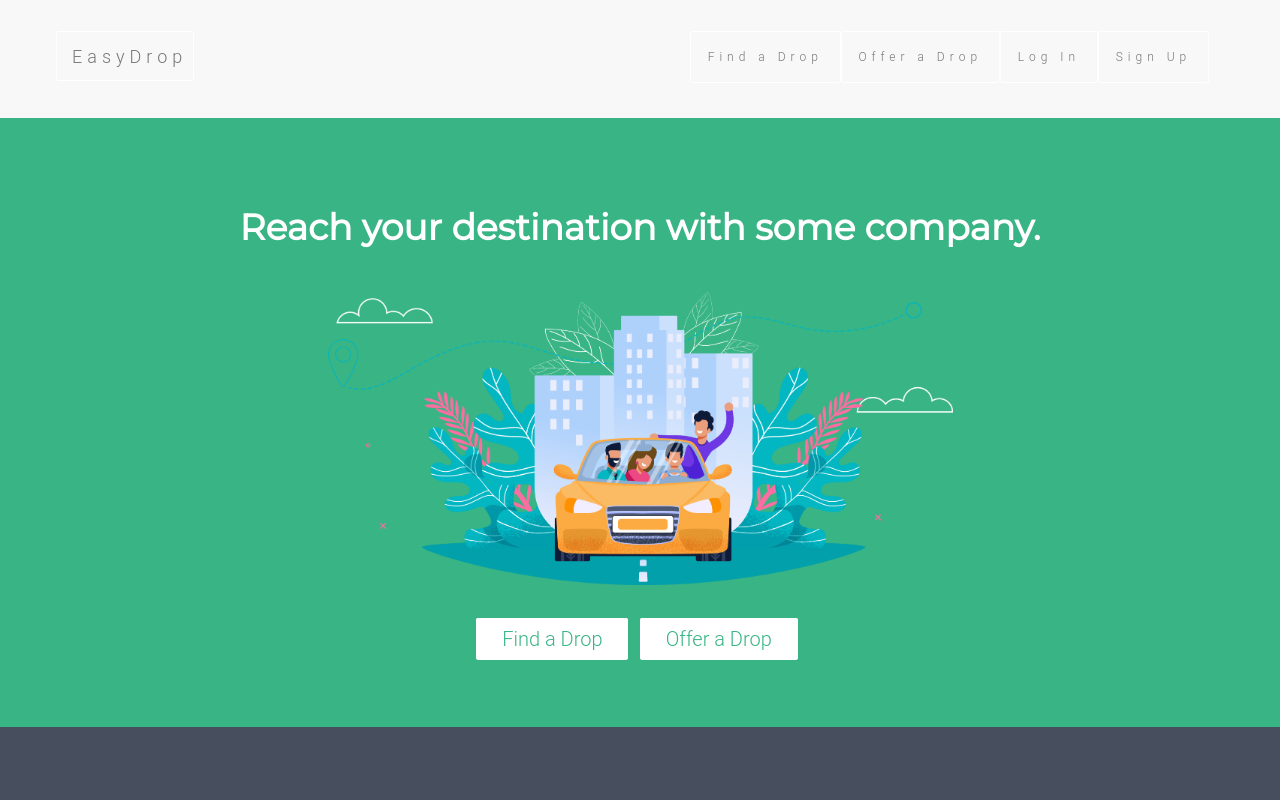
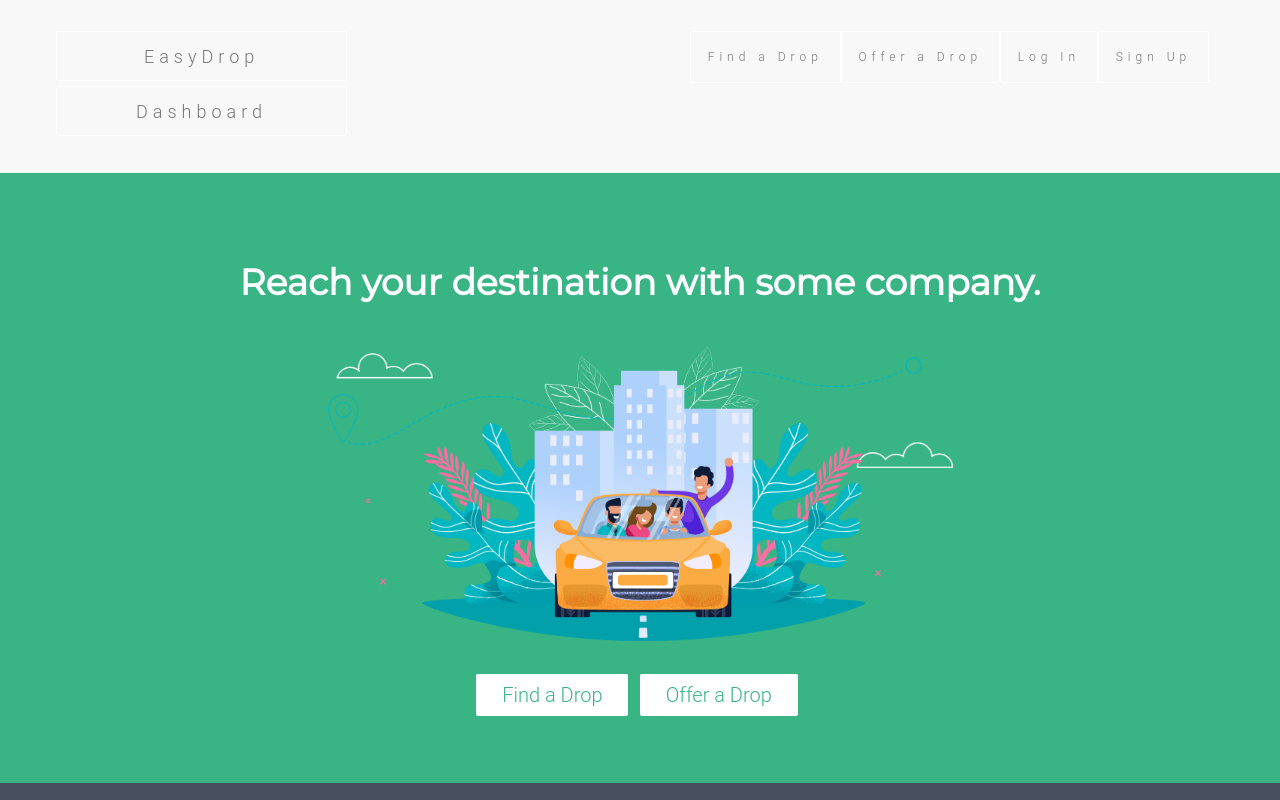
Before and after one commit to DarrenRR/EasyDrop, a plain HTML site: page index.html in a window 1280 px wide. Shown: the top 800 px of the page. Drawn offline with nearby package versions, Linux system fonts and the light colour scheme.

Commit message:
Added ManagePage link as 'Dashboard'

```diff
--- a/index.html
+++ b/index.html
@@ -23,6 +23,7 @@
         <span class="icon-bar"></span>
       </button>
       <a class="navbar-brand" href="index.html">EasyDrop</a>
+      <a class="navbar-brand" href="ManageTripsandPassengers.html">Dashboard</a>
     </div>
     <div class="collapse navbar-collapse" id="myNavbar">
       <ul class="nav navbar-nav navbar-right">
```
